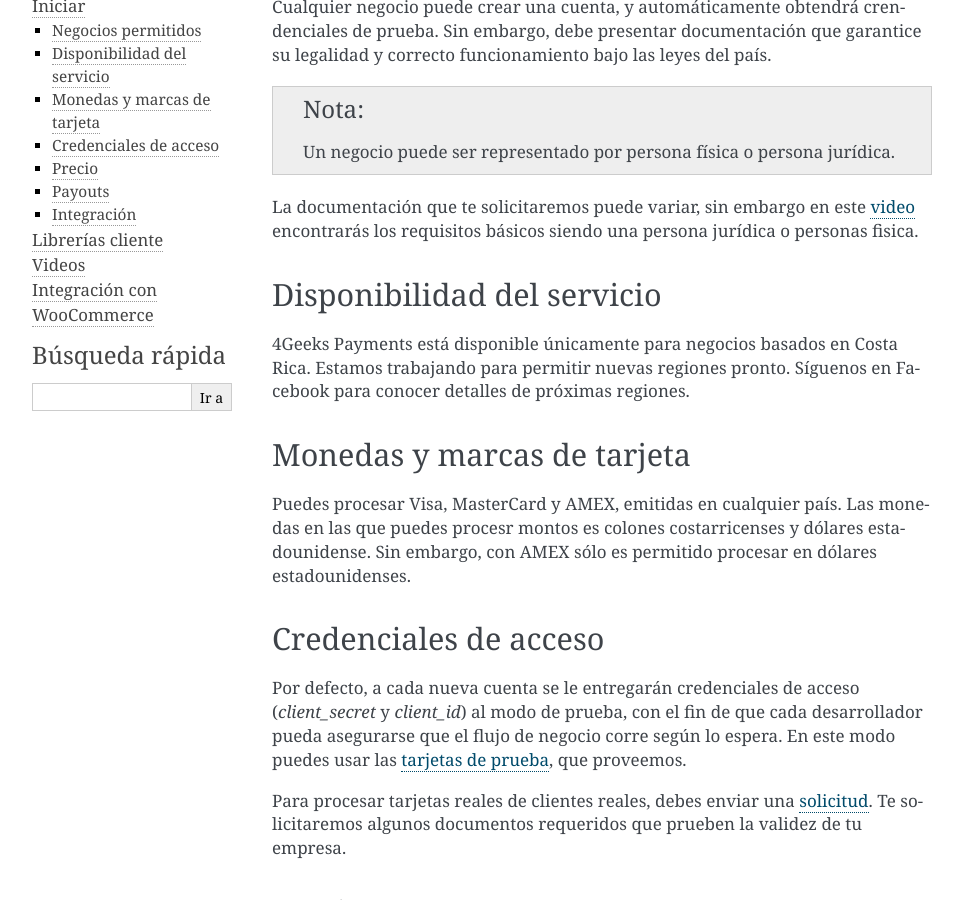
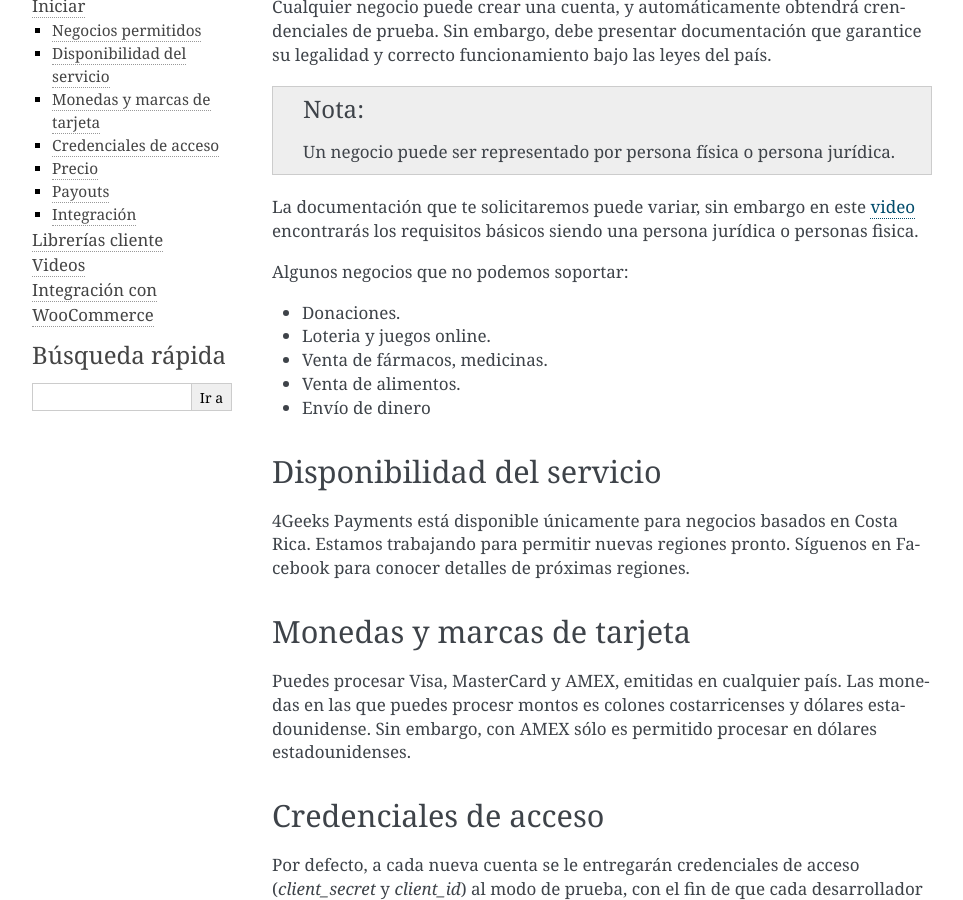
Before and after one commit to ArivazhaganArul/gpayments-support, a Sphinx documentation site: the page built from source/iniciar.rst, in a window 1280 px wide and 900 px high, scrolled down 469 px. Shown: the whole window, without its empty margins (148-1111 px from the left). Built offline with Sphinx 7.4.7, drawn with Linux system fonts in a browser that asks for light colours.

Commit message:
Update iniciar.rst

```diff
--- a/source/iniciar.rst
+++ b/source/iniciar.rst
@@ -20,6 +20,15 @@
   Un negocio puede ser representado por persona física o persona jurídica.
 
 La documentación que te solicitaremos puede variar, sin embargo en este `video <https://youtu.be/NAZUyIrFdoc>`_ encontrarás los requisitos básicos siendo una persona jurídica o personas fisica.
+
+Algunos negocios que no podemos soportar:
+
+* Donaciones.
+* Loteria y juegos online.
+* Venta de fármacos, medicinas.
+* Venta de alimentos.
+* Envío de dinero
+
 
 
 Disponibilidad del servicio
```
